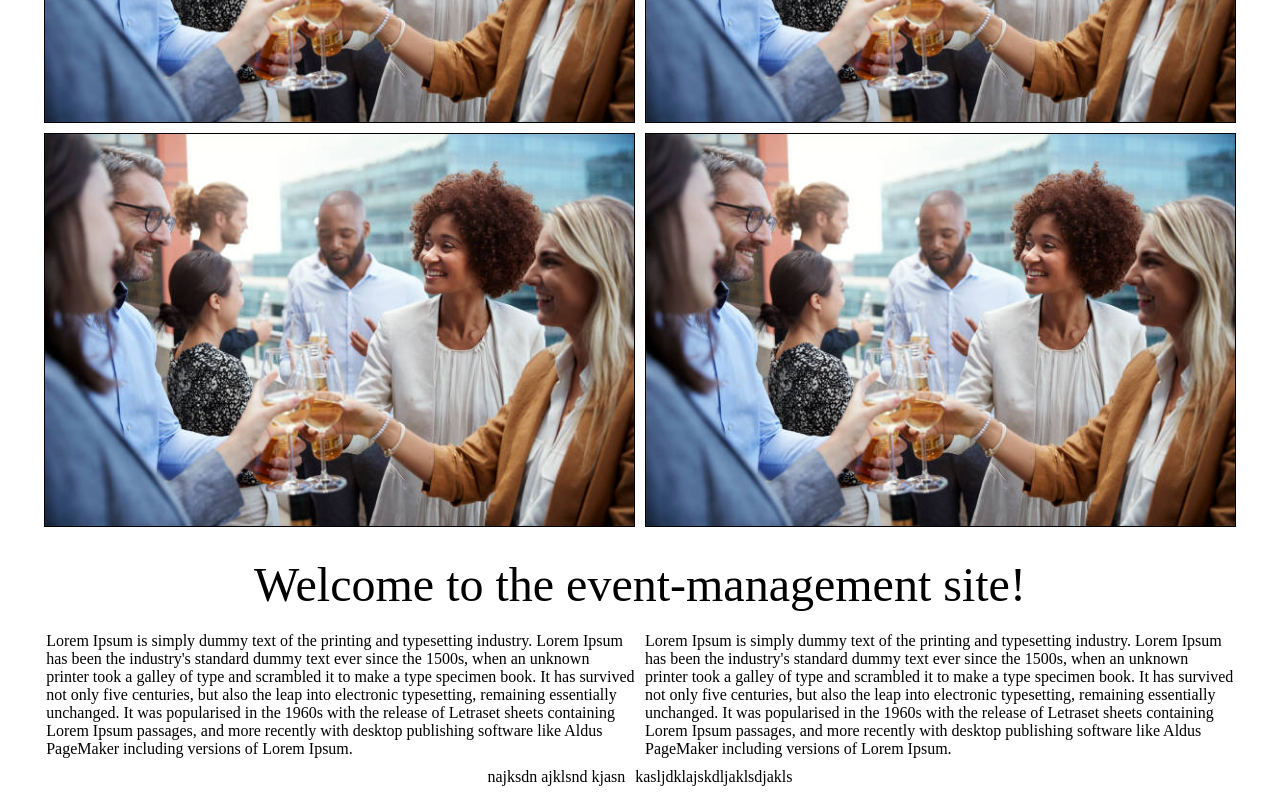
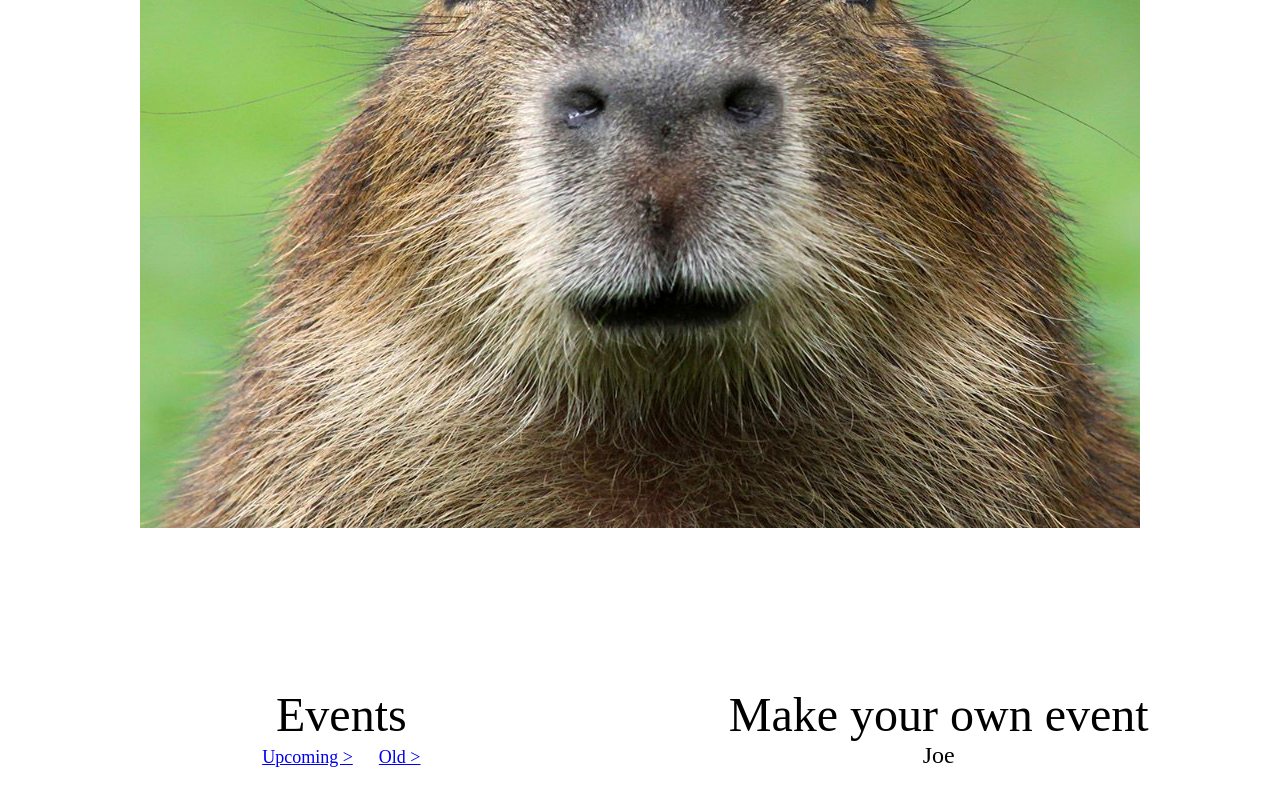
Before and after one commit to CS-22-p2/p2, a plain HTML site: page src/web/styles/index.html in a window 1280 px wide. Shown: the part 320-1129 px from the top of the page. Drawn offline with Linux system fonts and the light colour scheme.

Commit message:
Added some changes

```diff
--- a/src/web/scripts/buttons.js
+++ b/src/web/scripts/buttons.js
@@ -8,3 +8,16 @@ function underline_current(param) {
     }
     document.links[current].className = 'active';
 }
+
+const appear = document.querySelector('.fade-in-animation');
+const cb = function(entries){
+    entries.forEach(entry => {
+        if(entry.isIntersecting){
+        entry.target.classList.add('inview');
+        }else{
+        entry.target.classList.remove('inview');
+        }
+});
+}
+const io = new IntersectionObserver(cb);
+io.observe(appear);
--- a/src/web/styles/index.html
+++ b/src/web/styles/index.html
@@ -11,28 +11,32 @@
     </head>
     <body>
         <div class="topnav";>
-            <a href="/">Home</a>
+            <a href="/index.html">Home</a>
             <a href="/store.html">Store</a>
             <a href="/Support.html">Support</a>
             <a href="/about.html">About</a>
         </div>
-        <div class="images image-bundle">
-            <img src="../../images/Homepage-pic.jpg">
-            <img src="../../images/Homepage-pic.jpg">
-            <img src="../../images/Homepage-pic.jpg">
-            <img src="../../images/Homepage-pic.jpg">
+        <div class="images">
+            <img src="../../images/capybara-front-facing.jpeg">
         </div>
-        <div>
-            <div class="centered-text-box big">
-                Welcome to the event-management site!
+        <div class="text-card">
+            <div class="title-text-card">
+                Events
+                <div class="text-box">
+                    <a href="/">Upcoming ></a>
+                    <a href="/">Old ></a>
+                </div>
             </div>
-            <div class="aligned-text-box">
-                <div>Lorem Ipsum is simply dummy text of the printing and typesetting industry. Lorem Ipsum has been the industry's standard dummy text ever since the 1500s, when an unknown printer took a galley of type and scrambled it to make a type specimen book. It has survived not only five centuries, but also the leap into electronic typesetting, remaining essentially unchanged. It was popularised in the 1960s with the release of Letraset sheets containing Lorem Ipsum passages, and more recently with desktop publishing software like Aldus PageMaker including versions of Lorem Ipsum.</div>
-                <div>Lorem Ipsum is simply dummy text of the printing and typesetting industry. Lorem Ipsum has been the industry's standard dummy text ever since the 1500s, when an unknown printer took a galley of type and scrambled it to make a type specimen book. It has survived not only five centuries, but also the leap into electronic typesetting, remaining essentially unchanged. It was popularised in the 1960s with the release of Letraset sheets containing Lorem Ipsum passages, and more recently with desktop publishing software like Aldus PageMaker including versions of Lorem Ipsum.</div>
-                <div> najksdn ajklsnd kjasn </div>
-                <div> kasljdklajskdljaklsdjakls</div>
+            <div class="title-text-card">
+                Make your own event
+                <div class="text-box">Joe</div>
             </div>
         </div>
-
+        <div class="images image-bundle">
+            <img src="../../images/capybara-car.webp">
+            <img src="../../images/capybara-dead.jpeg">
+            <img src="../../images/capybara-front-facing.jpeg">
+            <img src="../../images/capybara-side-eye.avif">
+        </div>
     </body>
 </html>
--- a/src/web/styles/styling.css
+++ b/src/web/styles/styling.css
@@ -6,7 +6,7 @@ body {
 }
 
 p {
-    display: none;
+    display: block;
     background-color: #D4D4CE;
     color: black;
     border: none;
@@ -20,8 +20,11 @@ p {
 }
 
 .images {
-    display: block;
+    display: flex;
+    justify-content: center;
+    max-block-size: 100vh;
     width: 100%;
+    border: 1px black;
 }
 
 .images.image-bundle {
@@ -29,37 +32,44 @@ p {
     flex-wrap: wrap;
     justify-content: center;
     gap: 10px 10px;
+    background-color: black;
+    padding-top: 5px;
+    padding-bottom: 5px;
+    max-block-size: none;
 }
 .images.image-bundle img {
     width: 46%;
     border: 1px solid black;
 }
 
-.centered-text-box {
-    display: block;
-    text-align: center;
-    color: black;
-    margin: 0 auto;
-    padding-top: 30px;
-    font: arial;
+.text-card {
+    display: flex;
+    flex-wrap: wrap;
+    justify-content: space-evenly;
+    align-items: center;
+    height: clamp(min(25vh), 50vh, 100vh);
+    width: 100%;
 }
 
-.centered-text-box.big {
+.title-text-card {
+    text-align: center;
+    font-family: open sans-serif;
     font-size: 48px;
+    width: 40%
 }
 
-.aligned-text-box{
-    display: flex;
-    flex-wrap: wrap;
-    justify-content: center;
-    gap: 10px 10px;
-    padding-top: 20px;
-    padding-bottom: 20px;
+.text-box {
+    text-align: center;
+    font-family: open sans-serif;
+    font-size: 24px;
 }
 
-.aligned-text-box div {
-    max-width: 46%;
-    text-align: left
+.text-box a {
+    display: inline;
+    font-size: 18px;
+    white-space: nowrap;
+    margin: 10px;
+    padding-top: 10px;
 }
 
 .topnav {
@@ -75,6 +85,7 @@ p {
     padding: 14px 16px;
     text-decoration: none;
     font-size: 17px;
+    font-family: open sans-serif;
 }
 
 .topnav a:hover {
```
Also changed, not shown: src/images/Homepage-pic.jpg (deleted), src/images/capybara-car.webp (added), src/images/capybara-dead.jpeg (added), src/images/capybara-front-facing.jpeg (added), src/images/capybara-side-eye.avif (added), src/images/istockphoto-1146473379-612x612.jpg (deleted), 3 other files.
